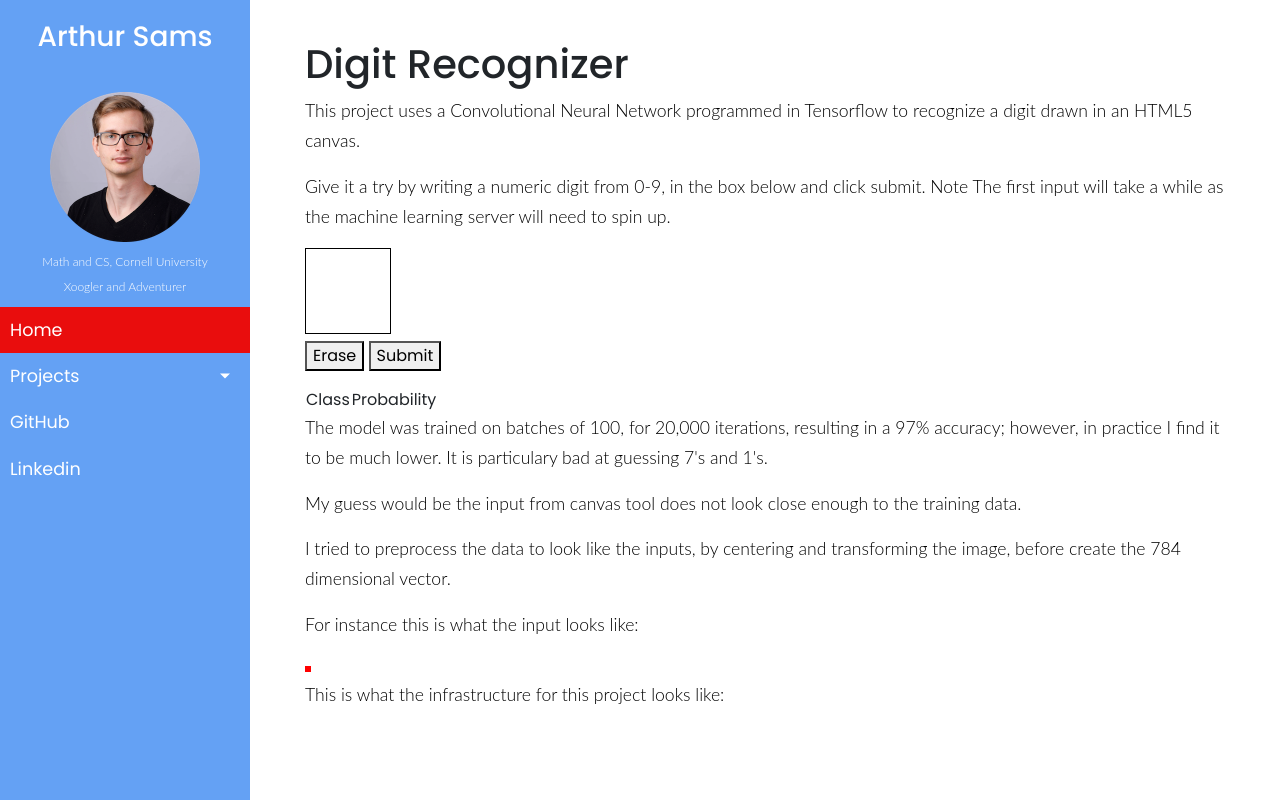
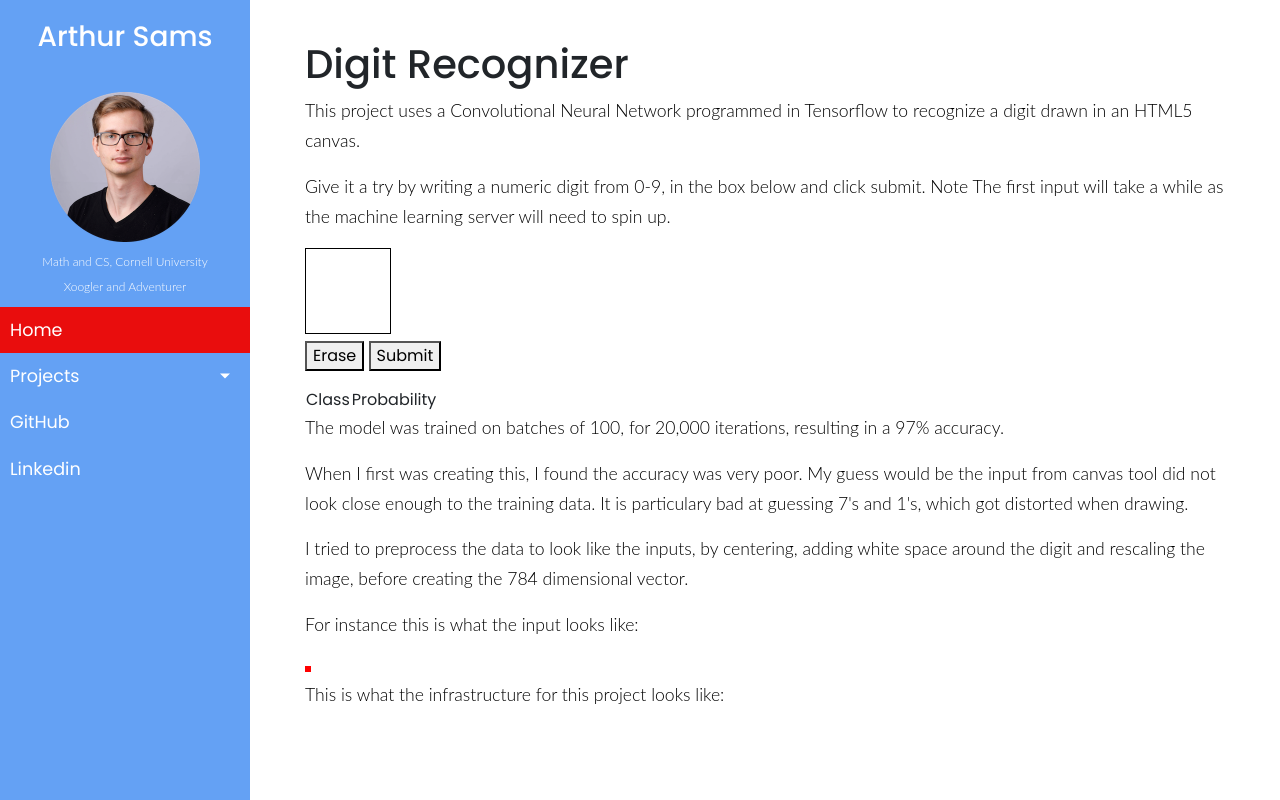
Before and after one commit to aasams258/my_site, a Python web app: template flask/templates/digits.html in a window 1280 px wide. Run offline with Jinja, Linux system fonts and the light colour scheme; the template is opened without the code that fills it, so the values that code supplies are empty; some libraries are stand-ins or nearby versions.

Commit message:
Digit writeup

```diff
--- a/flask/templates/digits.html
+++ b/flask/templates/digits.html
@@ -27,10 +27,11 @@
     </tr>
   </table>
 
-  <p> The model was trained on batches of 100, for 20,000 iterations, resulting in a 97% accuracy;
-      however, in practice I find it to be much lower. It is particulary bad at guessing 7's and 1's. </p>
-  <p> My guess would be the input from canvas tool does not look close enough to the training data.</p>
-  <p> I tried to preprocess the data to look like the inputs, by centering and transforming the image, before create the 784 dimensional vector.</p>
+  <p> The model was trained on batches of 100, for 20,000 iterations, resulting in a 97% accuracy. </p>
+  <p> When I first was creating this, I found the accuracy was very poor. My guess would be the input from canvas tool did not look close enough to the training data.
+      It is particulary bad at guessing 7's and 1's, which got distorted when drawing. </p>
+  </p>
+  <p> I tried to preprocess the data to look like the inputs, by centering, adding white space around the digit and rescaling the image, before creating the 784 dimensional vector.</p>
   <p> For instance this is what the input looks like:</p>
   <img id="moded" src="" style="border-style: solid;border-width: 3px; border-color: red;"/>
 
```
